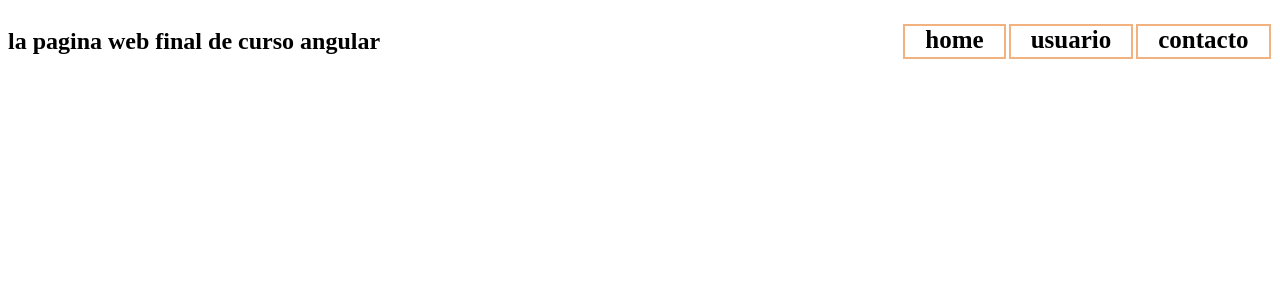
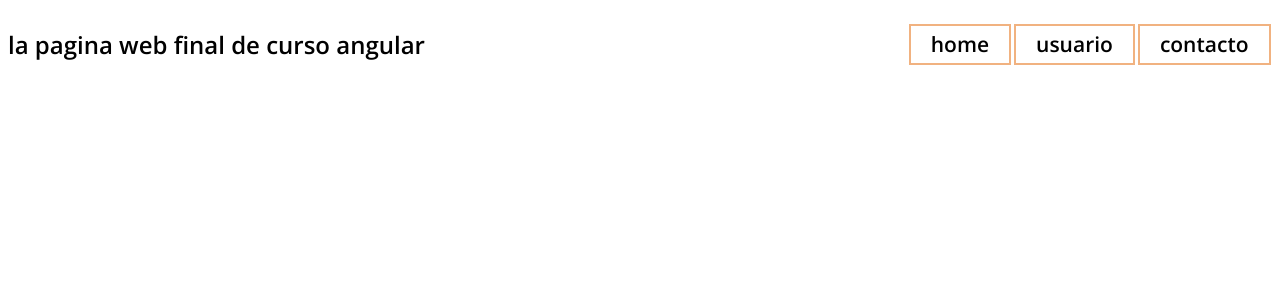
Before and after one commit to fimovol/final-angular, an Angular app: page / in a window 1280 px wide. Shown: the top 300 px of the page. Built offline with nearby package versions, Linux system fonts and the light colour scheme.

Commit message:
feat: more styles css styles css change, font size of "a" link, center text, new typography

```diff
--- a/src/app/principal/navbar/navbar.component.css
+++ b/src/app/principal/navbar/navbar.component.css
@@ -1,9 +1,14 @@
+@import url(https://fonts.googleapis.com/css?family=Open+Sans:600,300);
+
 *{
     --color-verde: #06945b;
     --color-verde-claro: #68e5a2;
     --color-piel: #f1b280;
     --color-azul: #395be0;
     --color-amarillo: #fae053;
+}
+header{
+    font-family: 'Open Sans', Helvetica, sans-serif;;
 }
 nav{
     display: flex;
@@ -14,6 +19,9 @@ ul{
     list-style: none;
 }
 ul li{
+    display: flex;
+    justify-content: center;
+    align-items: center;
     padding: 0px 20px;
     margin: 0px 1.5px;
     border: 2px solid var(--color-piel);
@@ -27,7 +35,7 @@ ul li:hover{
 a{
     font-weight: 600;
     text-decoration: none;
-    font-size: 25px;
+    font-size: 21px;
     user-select: none;
     color: black;
 }
```
